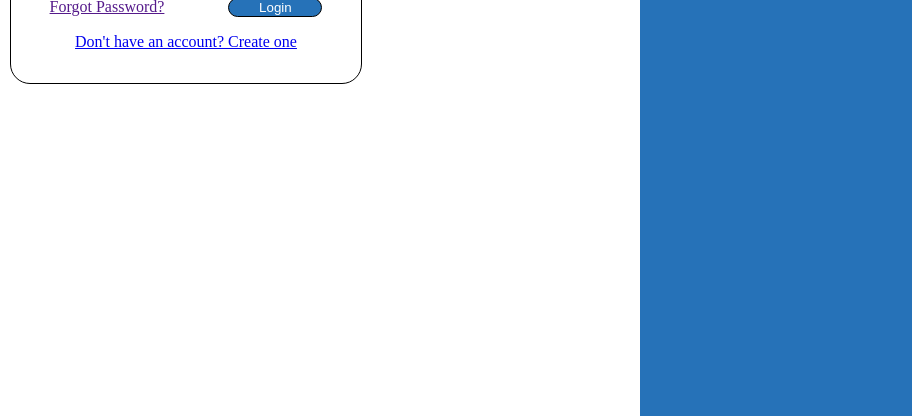
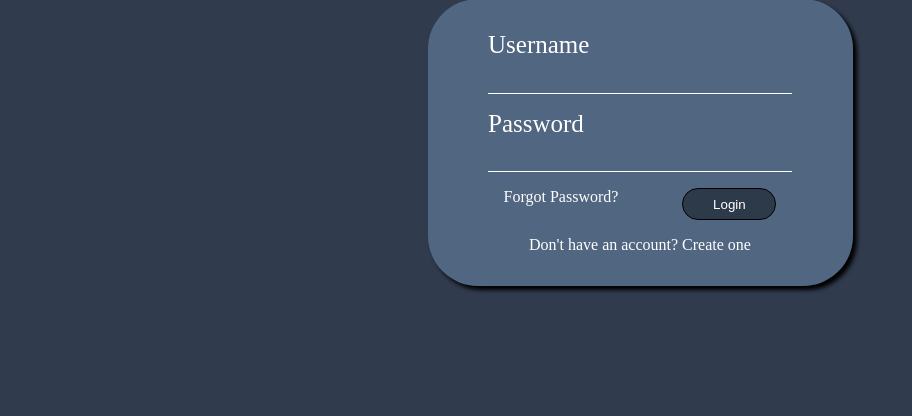
Before and after one commit to CleavinJosh/Group1_Web_Final, a PHP site: page /index.php/login in a window 1280 px wide. Shown: the part 384-800 px from the top of the page, without its empty margins (0-912 px from the left). Run offline with PHP 8.4, Linux system fonts and the light colour scheme.

Commit message:
changed the styling of the login based on sanchez design. Will finalize responsive later.

```diff
--- a/View/assets/css/login.css
+++ b/View/assets/css/login.css
@@ -1,15 +1,18 @@
 body {
-    background: linear-gradient(to right, #fff 50%, #2672B8 50%);
-    margin: 0;
-    height: 100vh; /* Ensures the body takes full viewport height */
+    /* background-color: #1B263B; */
+    background-color: rgba(27,38,59, 0.9);
+    /* background: linear-gradient(to right, #fff 50%, #2672B8 50%);
+    margin: 0; */
+    /* height: 100vh; */
 }
 
-p{
-    color: red;
+.cite-boys-logo{
+    width: 750px;
+    height: 375px;
 }
 
 .white-greeting{
-    /* color: #fff; */
+    color: #fff;
 }
 
 .welcome-message{
@@ -26,11 +29,20 @@ p{
 }
 
 .login-form-container{
-    border: 1px solid;
-    width: 350px;
-    position: relative;
-    left: 10px;
-    border-radius: 20px;
+    /* border: 1px solid; */
+    width: 425px;
+    border-radius: 50px;
+    /* background-color: #7291B1; */
+    background-color: rgba(114,145,177, 0.5);
+    /* background-color: #55789B; */
+    color: #fff;
+    box-shadow: 4px 4px 4px #000;
+}
+
+
+.login-form-container-container{
+    display: flex;
+    justify-content: center;
 }
 
 .login-form{
@@ -50,9 +62,15 @@ p{
 .form-input-box{
     width: 300px;
     height: 30px;
-    background-color: #F2F2F2;
-    border: 1px solid #000;
-    border-radius: 50px;
+    /* background-color: #F2F2F2; */
+    background-color: transparent;
+    border: 0;
+    border-bottom: 1px solid #fff;
+    color: #fff;
+}
+
+.form-input-box:focus{
+    outline: none;
 }
 
 .forgot-password-link-and-login-button-container{
@@ -63,7 +81,18 @@ p{
 .login-button{
     border: 1px solid #000;
     border-radius: 50px;
-    background-color: #2672B8;
+    /* background-color: #2672B8; */
+    background-color: rgba(31,40,51, 0.7);
     color: #fff;
     width: 94px;
+    height: 32px;
 }
+
+a{
+    color: #fff;
+    text-decoration: none;
+}
+
+a:hover{
+    text-decoration: underline;
+}
--- a/View/assets/css/login_media.css
+++ b/View/assets/css/login_media.css
@@ -0,0 +1,38 @@
+
+@media (min-width: 1400px) and (max-width: 1599px){
+    .login-form-container{
+    }
+}
+@media (min-width: 1200px) and (max-width: 1399px){
+    .login-form-container{
+    }
+}
+
+@media (min-width:1000px ) and (max-width: 1199px){
+    .login-form-container{
+
+    }
+}
+
+@media (min-width:500px ) and (max-width: 600px){
+    .login-form-container-container{
+        position: relative;
+        left: 3rem;
+    }
+
+    .welcome-message-container{
+        position: relative;
+        left: 3rem;
+    }
+}
+@media (min-width:300px ) and (max-width: 499px){
+    .login-form-container-container{
+        position: relative;
+        left: 5rem;
+    }
+
+    .welcome-message-container{
+        position: relative;
+        left: 5rem;
+    }
+}
--- a/View/session/index.view.php
+++ b/View/session/index.view.php
@@ -3,10 +3,11 @@
 <link rel="stylesheet" href="../View/assets/css/login_media.css">
 
 <section class="welcome-message-container">
-    <h1 class="welcome-message">Welcome to <span class="white-greeting">CITE's Canteen</span></h1>
+    <!-- <h1 class="welcome-message">Welcome to <span class="white-greeting">CITE's Canteen</span></h1> -->
+    <img class="cite-boys-logo" src="../View/assets/img/citeboys.png" alt="cite boys logo">
 </section>
 
-
+<div class="login-form-container-container">
     <section class="login-form-container">
         <form class="login-form" action="/index.php/login" method="POST">
             <label class="form-label">
@@ -32,5 +33,6 @@
             </div>
         </form>
     </section>
+</div>
 
 <?php require 'View/partials/footer.php'; ?>
```
Also changed, not shown: login_register/register.html (added, +80 -0 lines). Lines whose indentation alone changed are shown as unchanged.
